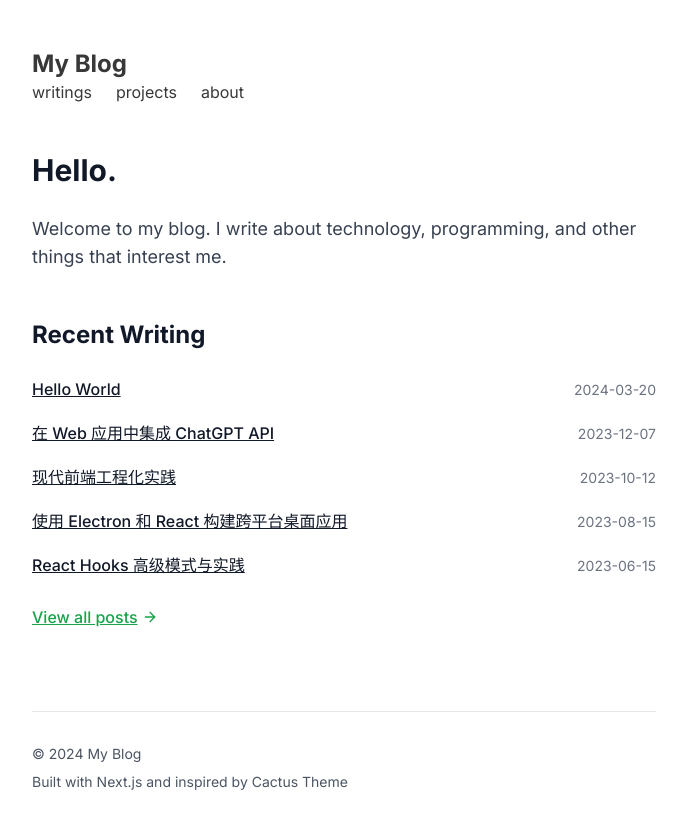
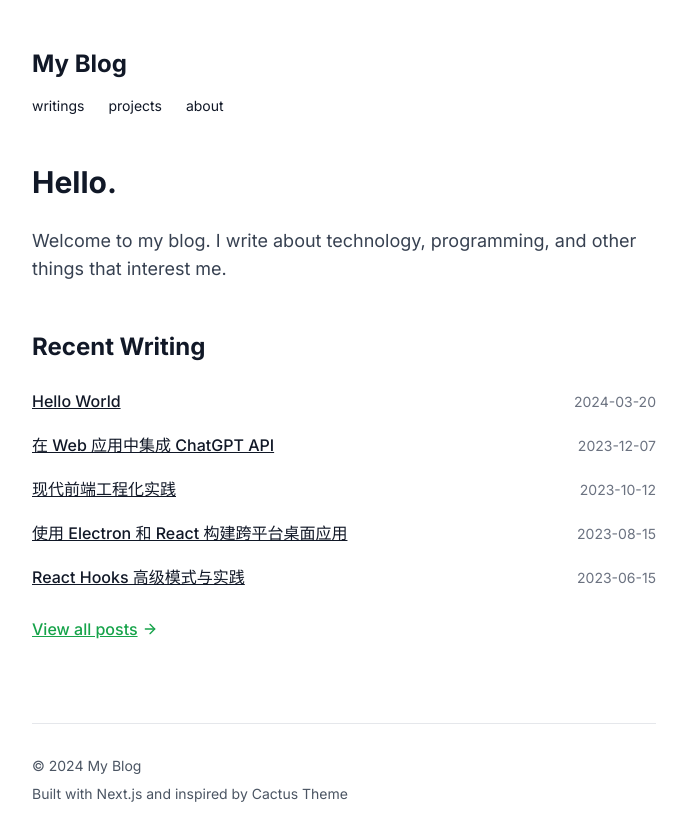
Before and after one commit to lod61/blog2024, a Next.js app: page / in a window 1280 px wide. Shown: the top 840 px of the page, without its empty margins (296-983 px from the left). Built offline with nearby package versions, Linux system fonts and the light colour scheme.

Commit message:
fix: Update layout and styles - Add dark mode support - Improve navigation bar layout - Fix responsive design - Update color scheme

```diff
--- a/app/layout.tsx
+++ b/app/layout.tsx
@@ -18,7 +18,7 @@ export default function RootLayout({
 }>) {
   return (
     <html lang="en" className="dark">
-      <body className={inter.className}>
+      <body className={`${inter.className} bg-white dark:bg-gray-900 text-gray-900 dark:text-gray-100`}>
         <div className="max-w-2xl mx-auto px-4 sm:px-6 py-8 sm:py-12">
           <Navbar />
           <main className="mt-8 sm:mt-12 prose dark:prose-invert max-w-none">
--- a/components/Navbar.tsx
+++ b/components/Navbar.tsx
@@ -8,54 +8,31 @@ const Navbar = () => {
   const [isMenuOpen, setIsMenuOpen] = useState(false)
 
   return (
-    <nav className="relative">
-      {/* 移动端菜单按钮 */}
+    <nav className="flex flex-col space-y-4">
+      <div className="flex justify-between items-center">
+        <Link href="/" className="text-2xl font-bold hover:text-green-600 transition-colors">
+          My Blog
+        </Link>
         <button
-        className="md:hidden absolute right-0 top-0 p-2 text-gray-600 dark:text-gray-300"
+          className="md:hidden"
           onClick={() => setIsMenuOpen(!isMenuOpen)}
           aria-label="Toggle menu"
         >
           {isMenuOpen ? <FiX size={24} /> : <FiMenu size={24} />}
         </button>
+      </div>
 
-      {/* Logo */}
-      <Link href="/" className="text-2xl font-bold hover:text-green-600 transition-colors">
-        My Blog
-      </Link>
-
-      {/* 导航链接 */}
       <div className={`
-        ${isMenuOpen ? 'flex' : 'hidden'}
-        md:flex flex-col md:flex-row
-        space-y-4 md:space-y-0 md:space-x-6
-        mt-4 md:mt-0
-        absolute md:relative
-        top-10 md:top-0
-        left-0 md:left-auto
-        w-full md:w-auto
-        md:bg-transparent
-        p-4 md:p-0
-        rounded-lg
+        flex flex-col md:flex-row space-y-4 md:space-y-0 md:space-x-6 text-sm
+        ${isMenuOpen ? 'block' : 'hidden md:flex'}
       `}>
-        <Link
-          href="/blog"
-          className="hover:text-green-600 transition-colors"
-          onClick={() => setIsMenuOpen(false)}
-        >
+        <Link href="/blog" className="hover:text-green-600 transition-colors">
           writings
         </Link>
-        <Link
-          href="/projects"
-          className="hover:text-green-600 transition-colors"
-          onClick={() => setIsMenuOpen(false)}
-        >
+        <Link href="/projects" className="hover:text-green-600 transition-colors">
           projects
         </Link>
-        <Link
-          href="/about"
-          className="hover:text-green-600 transition-colors"
-          onClick={() => setIsMenuOpen(false)}
-        >
+        <Link href="/about" className="hover:text-green-600 transition-colors">
           about
         </Link>
       </div>
--- a/next.config.js
+++ b/next.config.js
@@ -1,7 +1,5 @@
 /** @type {import('next').NextConfig} */
 const nextConfig = {
-  ...(process.env.GITHUB_PAGES
-    ? {
   output: 'export',
   images: {
     unoptimized: true,
@@ -10,11 +8,5 @@ const nextConfig = {
   assetPrefix: '/blog2024/',
   trailingSlash: true,
 }
-    : {
-        images: {
-          unoptimized: true,
-        }
-      })
-}
 
 module.exports = nextConfig
```
Lines whose indentation alone changed are shown as unchanged.
